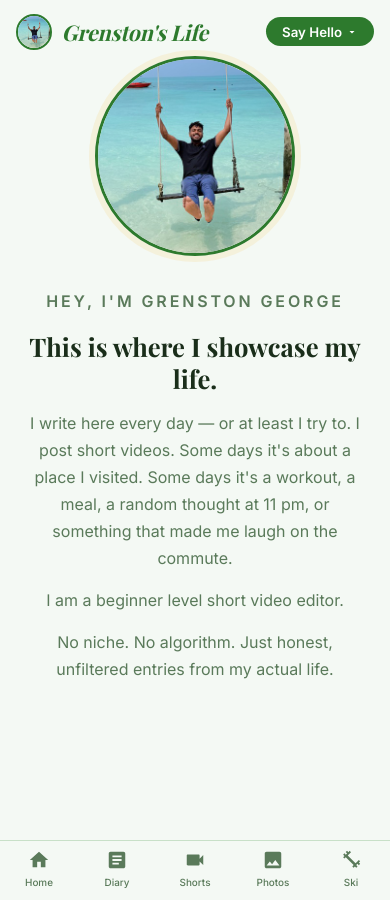
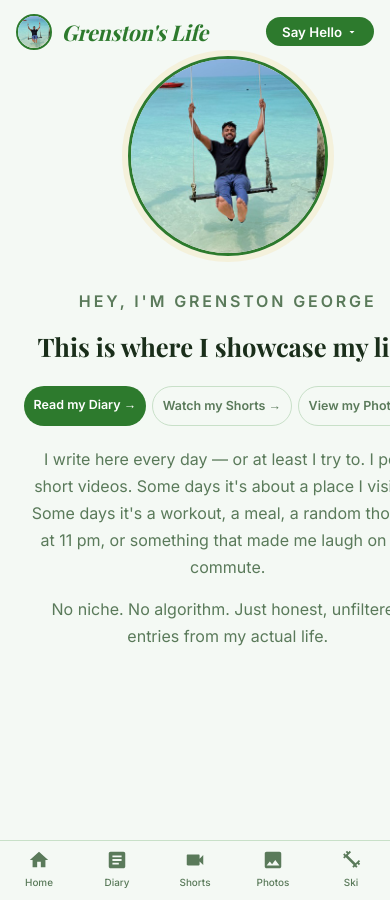
Before and after one commit to gr-10/gr-10.github.io, a Jekyll site: the page built from index.html, in a window 390 px wide. Built offline with Jekyll 4.4.1, drawn with Linux system fonts in a browser that asks for light colours; the list of posts is cut into pages by our own code.

Commit message:
buttons on mobile

```diff
--- a/assets/css/main.css
+++ b/assets/css/main.css
@@ -330,7 +330,12 @@ a { color: inherit; text-decoration: none; }
 }
 
 @media (max-width: 700px) {
-  .about-ctas { display: none; }
+  .about-ctas--desktop { display: none; }
+  .about-ctas--mobile { gap: 0.4rem; margin-top: 0.8rem; margin-bottom: 1.2rem; }
+  .about-ctas--mobile .btn { font-size: 0.78rem; padding: 0.55rem 0.6rem; }
+}
+@media (min-width: 701px) {
+  .about-ctas--mobile { display: none; }
 }
 
 /* ── Shared diary tag pill ── */
--- a/index.html
+++ b/index.html
@@ -16,10 +16,15 @@ title: Home
     <div class="about-text fade-up">
       <p class="section-label" id="aboutTitle">Hey, I'm Grenston George</p>
       <h2>This is where I showcase my life.</h2>
+      <!-- Mobile-only CTAs: appear right below the heading -->
+      <div class="about-ctas about-ctas--mobile">
+        <a href="{{ '/diary/' | relative_url }}" class="btn btn-primary">Read my Diary →</a>
+        <a href="{{ '/shorts/' | relative_url }}" class="btn btn-outline">Watch my Shorts →</a>
+        <a href="{{ '/photos/' | relative_url }}" class="btn btn-outline">View my Photos →</a>
+      </div>
       <p>I write here every day — or at least I try to. I post short videos. Some days it's about a place I visited. Some days it's a workout, a meal, a random thought at 11 pm, or something that made me laugh on the commute.</p>
-      <p>I am a beginner level short video editor.</p>
       <p>No niche. No algorithm. Just honest, unfiltered entries from my actual life.</p>
-      <div class="about-ctas">
+      <div class="about-ctas about-ctas--desktop">
         <a href="{{ '/diary/' | relative_url }}" class="btn btn-primary">Read my Diary →</a>
         <a href="{{ '/shorts/' | relative_url }}" class="btn btn-outline">Watch my Shorts →</a>
         <a href="{{ '/photos/' | relative_url }}" class="btn btn-outline">View my Photos →</a>
```
